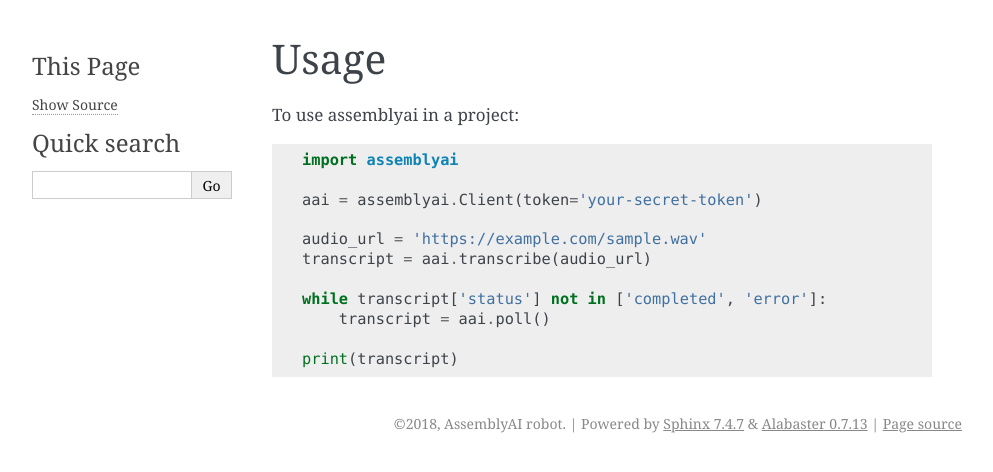
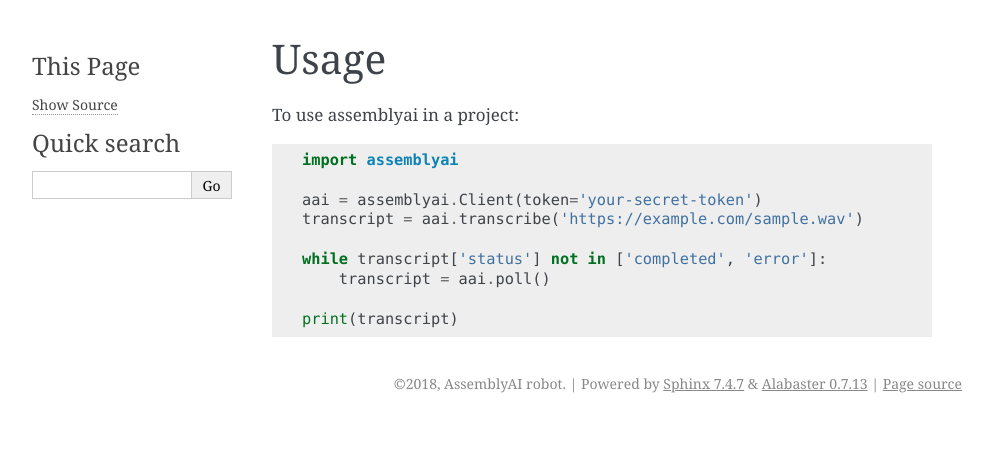
Before and after one commit to brennv/assemblyai-python-sdk, a Sphinx documentation site: the page built from docs/usage.rst, in a window 1280 px wide. Shown: the top 472 px of the page, without its empty margins (148-1141 px from the left). Built offline with Sphinx 7.4.7, drawn with Linux system fonts in a browser that asks for light colours; pages that are not in the unit, such as notebooks, are missing from menus.

Commit message:
simplify quickstart

```diff
--- a/README.rst
+++ b/README.rst
@@ -27,12 +27,10 @@
     import assemblyai
 
     aai = assemblyai.Client(token='your-secret-token')
-
-    audio_url = 'https://example.com/sample.wav'
-    transcript = aai.transcribe(audio_url)
+    transcript = aai.transcribe('https://example.com/sample.wav')
 
     while transcript['status'] not in ['completed', 'error']:
-        transcript = aai.transcribe()
+        transcript = aai.poll()
 
     print(transcript)
 
--- a/assemblyai/__init__.py
+++ b/assemblyai/__init__.py
@@ -2,6 +2,6 @@
 
 __author__ = """AssemblyAI"""
 __email__ = 'robot@assemblyai.com'
-__version__ = '0.1.3'
+__version__ = '0.1.4'
 
 from .client import Client
--- a/docs/usage.rst
+++ b/docs/usage.rst
@@ -7,9 +7,7 @@
     import assemblyai
 
     aai = assemblyai.Client(token='your-secret-token')
-
-    audio_url = 'https://example.com/sample.wav'
-    transcript = aai.transcribe(audio_url)
+    transcript = aai.transcribe('https://example.com/sample.wav')
 
     while transcript['status'] not in ['completed', 'error']:
         transcript = aai.poll()
--- a/setup.cfg
+++ b/setup.cfg
@@ -1,5 +1,5 @@
 [bumpversion]
-current_version = 0.1.3
+current_version = 0.1.4
 commit = True
 tag = True
 
--- a/setup.py
+++ b/setup.py
@@ -50,6 +50,6 @@
     test_suite='tests',
     tests_require=test_requirements,
     url='https://github.com/assemblyai/assemblyai-python-sdk',
-    version='0.1.3',
+    version='0.1.4',
     zip_safe=False,
 )
```
Also changed, not shown: README.md (+1 -3 lines).
